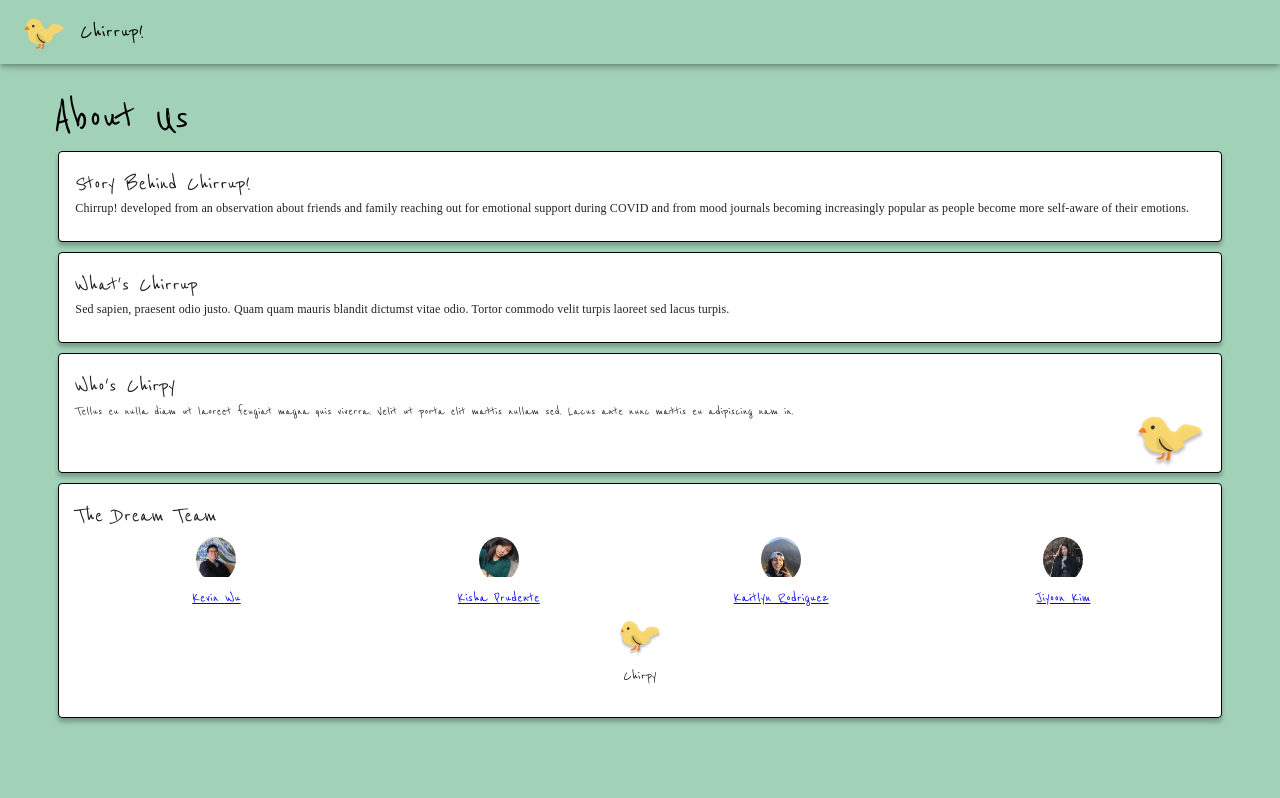
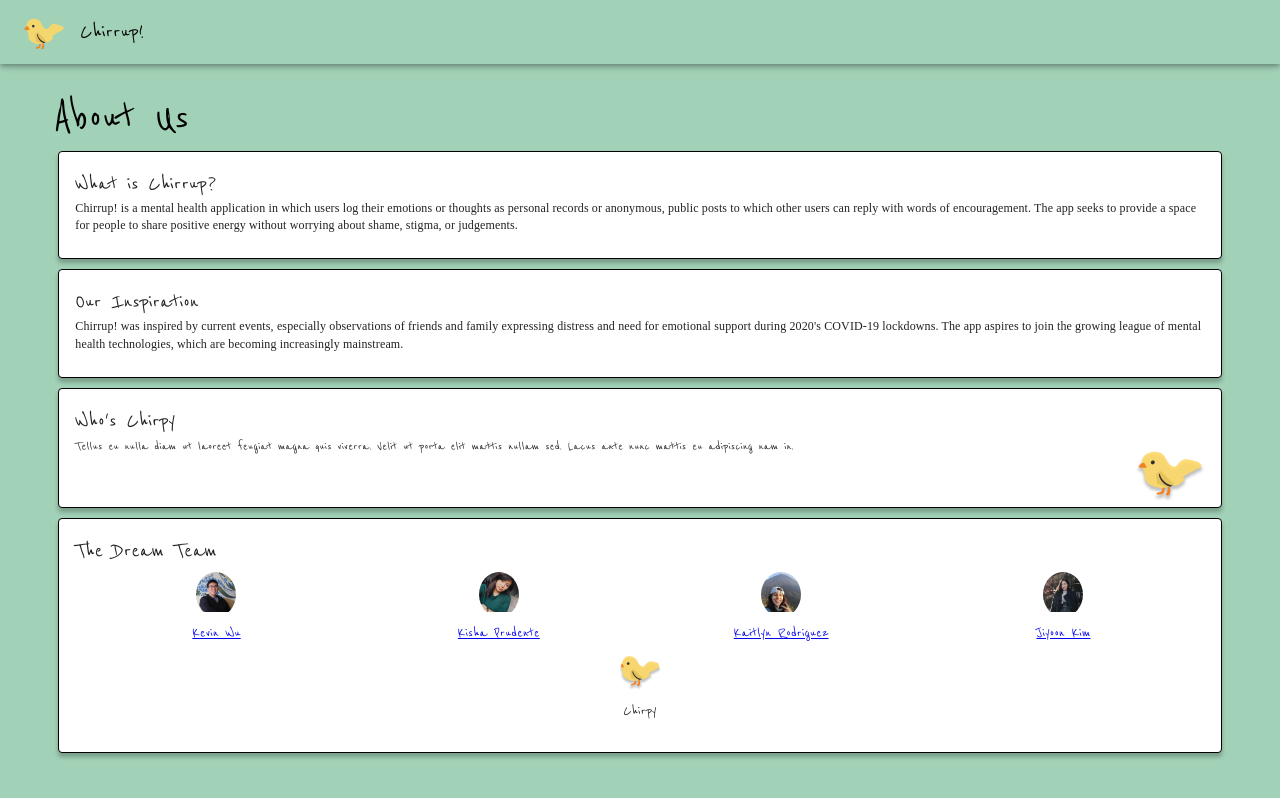
Before and after one commit to kishaprudente/madagascar, a React (Create React App) app in the folder client/: page /about in a window 1280 px wide. Built offline with nearby package versions, Linux system fonts and the light colour scheme; a web font is replaced by a local one.

Commit message:
added text to chirrup description and inspiration

```diff
--- a/client/src/pages/About.js
+++ b/client/src/pages/About.js
@@ -40,15 +40,15 @@ const About = () => {
 
         <Grid item xs={11} alignItems='center'>
           <AboutCard
-            title='Story Behind Chirrup!'
-            description='Chirrup! developed from an observation about friends and family reaching out for emotional support
-        during COVID and from mood journals becoming increasingly popular as people become more self-aware of their emotions.'
+            title='What is Chirrup?'
+            description='Chirrup! is a mental health application in which users log their emotions or thoughts as personal records or anonymous, public posts to which other users can reply with words of encouragement. The app seeks to provide a space for people to share positive energy without worrying about shame, stigma, or judgements.'
           />
         </Grid>
+
         <Grid item xs={11} alignItems='center'>
           <AboutCard
-            title="What's Chirrup"
-            description='Sed sapien, praesent odio justo. Quam quam mauris blandit dictumst vitae odio. Tortor commodo velit turpis laoreet sed lacus turpis.'
+            title='Our Inspiration'
+            description="Chirrup! was inspired by current events, especially observations of friends and family expressing distress and need for emotional support during 2020's COVID-19 lockdowns. The app aspires to join the growing league of mental health technologies, which are becoming increasingly mainstream."
           />
         </Grid>
 
```
